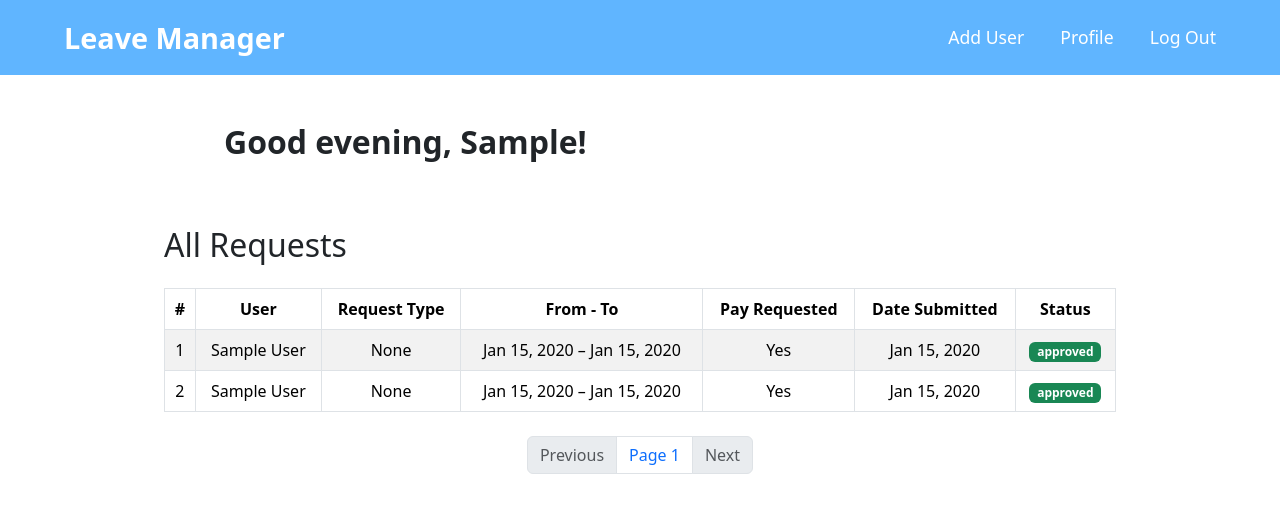
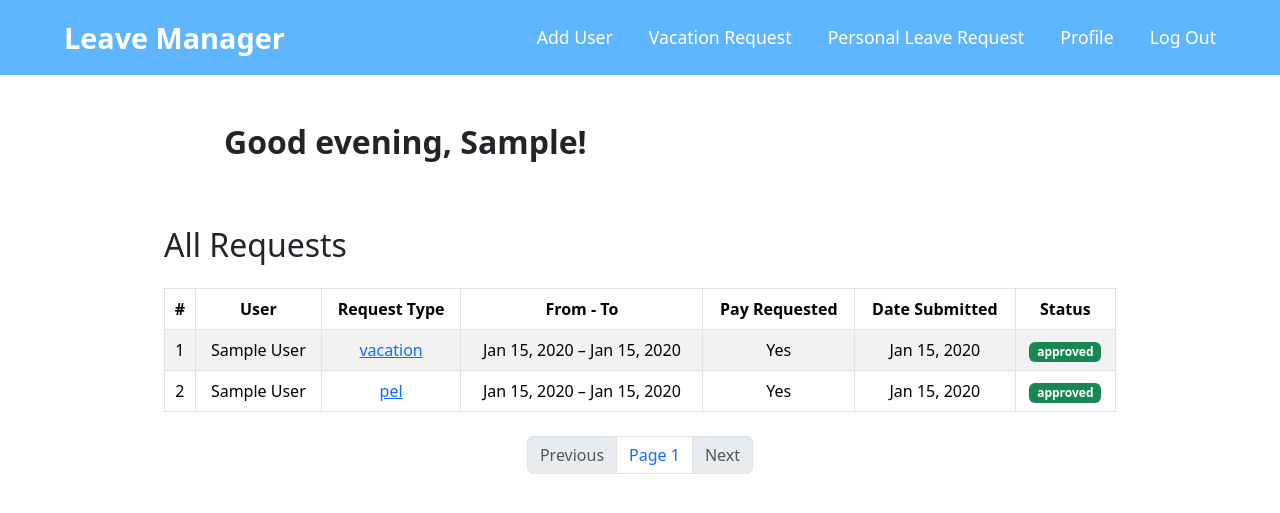
Before and after one commit to Temirlan504/Personal-Leave, a Flask app: page / in a window 1280 px wide. Shown: the top 513 px of the page. Run offline with Flask 3, Linux system fonts and the light colour scheme; a user stored in the database is signed in; tables that the repository leaves empty hold one stand-in row (values such as "Sample post").

Commit message:
Add request approval admin and HR
Introduces admin and HR approval fields to PEL and Vacation models, and adds a detailed request view for processing approvals. Updates homepage to link to request details, adds clickable row styling and JS, and improves navigation in layout. Enables admin/HR to approve or decline requests, with status updates reflecting full approval.

```diff
--- a/myApp/routes.py
+++ b/myApp/routes.py
@@ -1,5 +1,5 @@
 import secrets
-from flask import render_template, flash, redirect, url_for, request
+from flask import abort, render_template, flash, redirect, url_for, request
 from myApp import app, bcrypt, db, mail
 from myApp.forms import (
     AddUserForm, LoginForm, RequestForm,
@@ -13,9 +13,6 @@
 from myApp.utils.send_reset_email import send_reset_email
 from datetime import date
 
-# Define the homepage routes
-from flask import request
-
 @app.route('/')
 @login_required
 def home():
@@ -25,8 +22,12 @@
         page = request.args.get('page', 1, type=int)
         vacation_requests = Vacation.query.all()
         pel_requests = PEL.query.all()
+        for p in pel_requests:
+            p.type = 'pel'
+        for v in vacation_requests:
+            v.type = 'vacation'
         all_requests = vacation_requests + pel_requests
-        all_requests.sort(key=lambda r: r.start_date, reverse=True)
+        all_requests.sort(key=lambda r: r.created_at, reverse=True)
 
         # ✅ Slice the list manually for pagination
         per_page = 10
@@ -133,7 +134,7 @@
     )
 
 
-# Admin routes for adding and managing users
+# Admin routes
 @app.route('/add-user', methods=['GET', 'POST'])
 def add_user():
     if not current_user.is_authenticated or current_user.role != 'admin':
@@ -250,3 +251,28 @@
         flash('Vacation request submitted.')
         return redirect(url_for('profile', user_id=current_user.id))
     return render_template('vacation_form.html', form=form, date=date)
+
+@app.route('/request_detail/<string:request_type>/<int:request_id>', methods=['GET', 'POST'])
+@login_required
+def request_detail(request_type, request_id):
+    request_obj = PEL.query.get(request_id) if request_type == 'pel' else Vacation.query.get(request_id)
+    if not request_obj:
+        flash("Request not found.", "danger")
+        return redirect(url_for('home'))
+    if request.method == "POST":
+        action = request.form.get("action")
+        if action == "approve_admin" and current_user.role == "admin":
+            request_obj.admin_approved = True
+        elif action == "approve_hr" and current_user.role == "hr":
+            request_obj.hr_approved = True
+        elif action == "decline":
+            request_obj.status = "declined"
+
+        # Final approval
+        if request_obj.admin_approved and request_obj.hr_approved:
+            request_obj.status = "approved"
+
+        db.session.commit()
+        return redirect(url_for("request_detail", request_type=request_type, request_id=request_id))
+
+    return render_template('request_detail.html', req=request_obj)
--- a/myApp/static/homepage.css
+++ b/myApp/static/homepage.css
@@ -34,3 +34,13 @@
 .btn {
     background-color: #517fff;
 }
+
+/* Highlight row on hover and change cursor */
+.clickable-row {
+    cursor: pointer;
+    transition: background-color 0.2s ease;
+}
+
+.clickable-row:hover {
+    background-color: #f1f1f1;
+}
--- /dev/null
+++ b/myApp/static/homepage.js
@@ -0,0 +1,8 @@
+document.addEventListener("DOMContentLoaded", () => {
+    const rows = document.querySelectorAll(".clickable-row");
+    rows.forEach(row => {
+        row.addEventListener("click", () => {
+            window.location = row.dataset.href;
+        });
+    });
+});
--- a/myApp/templates/homepage.html
+++ b/myApp/templates/homepage.html
@@ -4,6 +4,10 @@
 
 {% block styles %}
     <link rel="stylesheet" href="{{ url_for('static', filename='homepage.css') }}">
+{% endblock %}
+
+{% block scripts %}
+    <script src="{{ url_for('static', filename='homepage.js') }}"></script>
 {% endblock %}
 
 {% block content %}
@@ -36,6 +40,7 @@
             </div>
         </div>
 
+    <!-- Admin/HR View -->
     {% elif current_user.role == 'admin' or current_user.role == 'hr' %}
         <div class="container mt-5">
         <h2 class="mb-4">All Requests</h2>
@@ -52,23 +57,25 @@
                 </tr>
             </thead>
             <tbody>
-                {% for request in all_requests %}
+                {% for req in all_requests %}
                     <tr>
                         <td>{{ loop.index }}</td>
-                    <td>{{ request.user.first_name }} {{ request.user.last_name }}</td>
-                    <td>{{ request.type }}</td>
-                    <td>{{ request.start_date.strftime('%b %d, %Y') }} – {{ request.end_date.strftime('%b %d, %Y') }}</td>
-                    <td>{{ 'Yes' if request.is_paid else 'No' }}</td>
-                    <td>{{ request.created_at.strftime('%b %d, %Y') }}</td>
+                        <td>{{ req.user.first_name }} {{ req.user.last_name }}</td>
                         <td>
-                        {% if request.status == 'pending' %}
-                            <span class="badge bg-warning text-dark">{{ request.status }}</span>
-                        {% elif request.status == 'approved' %}
-                            <span class="badge bg-success">{{ request.status }}</span>
-                        {% elif request.status == 'declined' %}
-                            <span class="badge bg-danger">{{ request.status }}</span>
+                            <a href="{{ url_for('request_detail', request_type=req.type, request_id=req.id) }}">{{ req.type }}</a>
+                        </td>
+                        <td>{{ req.start_date.strftime('%b %d, %Y') }} – {{ req.end_date.strftime('%b %d, %Y') }}</td>
+                        <td>{{ 'Yes' if req.is_paid else 'No' }}</td>
+                        <td>{{ req.created_at.strftime('%b %d, %Y') }}</td>
+                        <td>
+                            {% if req.status == 'pending' %}
+                                <span class="badge bg-warning text-dark">{{ req.status }}</span>
+                            {% elif req.status == 'approved' %}
+                                <span class="badge bg-success">{{ req.status }}</span>
+                            {% elif req.status == 'declined' %}
+                                <span class="badge bg-danger">{{ req.status }}</span>
                             {% else %}
-                            {{ request.status }}
+                                {{ req.status }}
                             {% endif %}
                         </td>
                     </tr>
@@ -91,5 +98,4 @@
     </div>
     {% endif %}
 </div>
-</div>
 {% endblock %}
--- a/myApp/templates/layout.html
+++ b/myApp/templates/layout.html
@@ -25,6 +25,8 @@
             {% if current_user.role == 'admin' %}
                 <a href="{{ url_for('add_user') }}" class="navbar-link">Add User</a>
             {% endif %}
+            <a href="{{ url_for('vacation_request') }}" class="navbar-link">Vacation Request</a>
+            <a href="{{ url_for('pel_request') }}" class="navbar-link">Personal Leave Request</a>
             <a href="{{ url_for('profile', user_id=current_user.id) }}" class="navbar-link">Profile</a>
             <a href="{{ url_for('logout') }}" class="navbar-link">Log Out</a>
         </div>
```
Also changed, not shown: myApp/models.py (+14 -0 lines), myApp/templates/request_detail.html (added, +27 -0 lines). Lines whose indentation alone changed are shown as unchanged.
